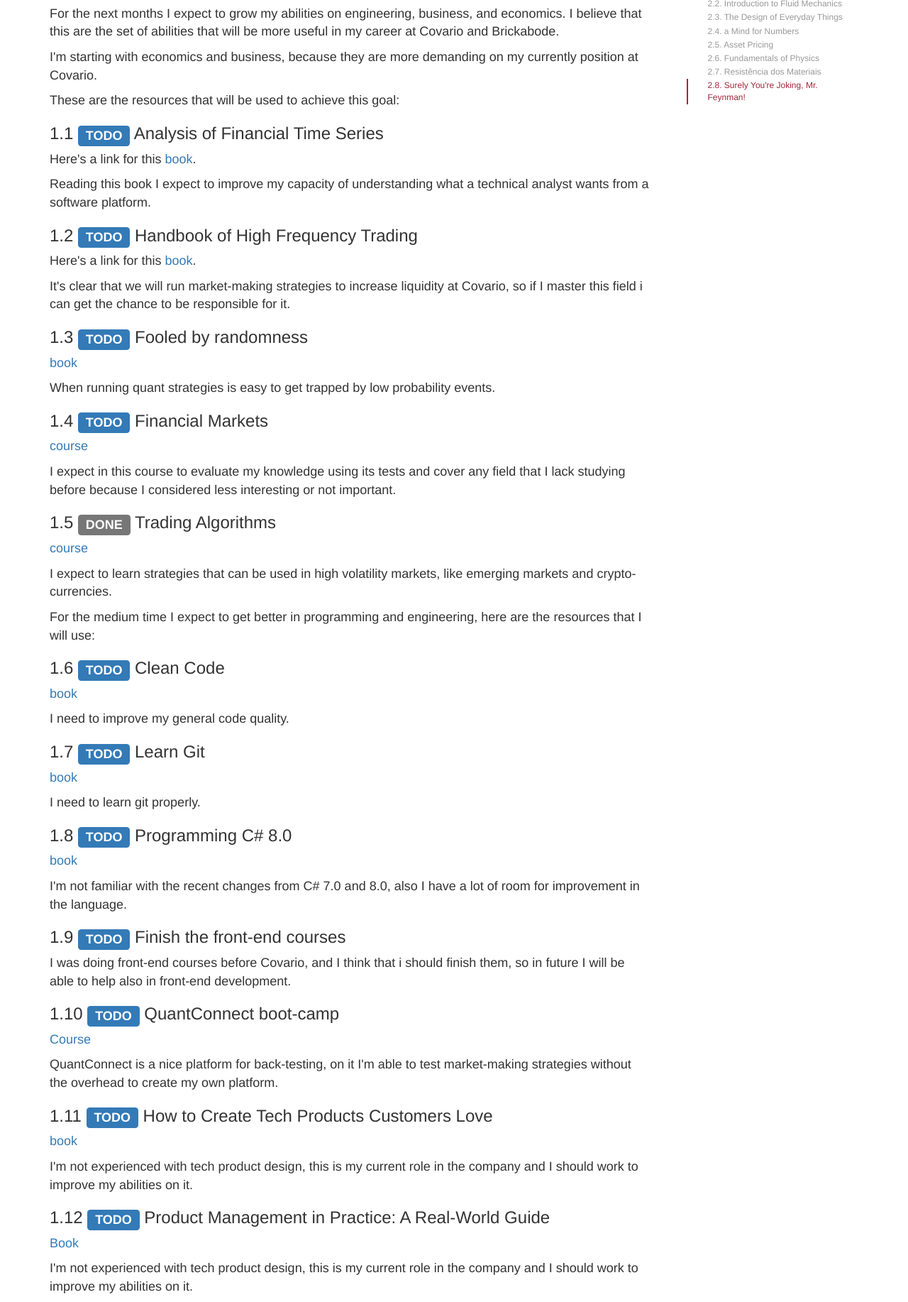
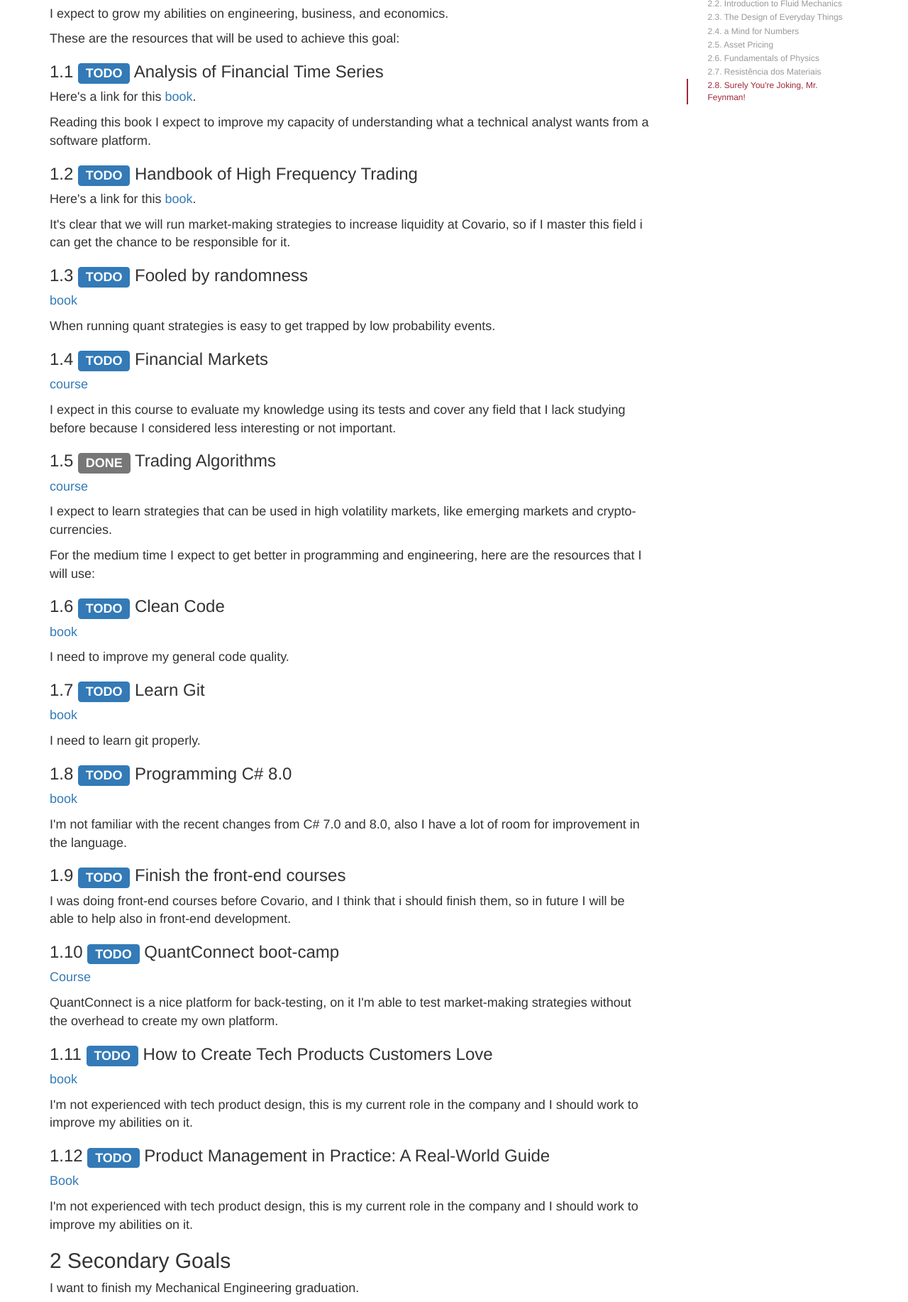
Before and after one commit to FelipeLuz/Testing, a plain HTML site: page index.html in a window 1280 px wide. Shown: the part 116-1950 px from the top of the page at 71% size. Drawn offline with nearby package versions, Linux system fonts and the light colour scheme.

Commit message:
Add files via upload

```diff
--- a/index.html
+++ b/index.html
@@ -2,7 +2,7 @@
 <html lang="en">
 <head>
 <title>Coaching Plan</title>
-<!-- 2020-03-06 sex 02:49 -->
+<!-- 2020-03-06 sex 03:09 -->
 <meta charset="utf-8">
 <meta name="viewport" content="width=device-width, initial-scale=1">
 <meta name="generator" content="Org-mode">
@@ -198,21 +198,13 @@ $(function() {
 <h2 id="sec-1"><span class="section-number-2">1</span> Main Goals</h2>
 <div class="outline-text-2" id="text-1">
 <p>
-For the next months I expect to grow my abilities on engineering, business, and
-economics. I believe that this are the set of abilities that will be more useful
-in my career at Covario and Brickabode.
-</p>
-
-<p>
-I'm starting with economics and business, because they are more
-demanding on my currently position at Covario.
+I expect to grow my abilities on engineering, business, and economics.
 </p>
 
 <p>
 These are the resources that will be used to achieve this goal:
 </p>
 </div>
-
 <div id="outline-container-sec-1-1" class="outline-3">
 <h3 id="sec-1-1"><span class="section-number-3">1.1</span> <span class="label label-primary TODO">TODO</span> Analysis of Financial Time Series</h3>
 <div class="outline-text-3" id="text-1-1">
@@ -392,17 +384,13 @@ company and I should work to improve my abilities on it.
 <h2 id="sec-2"><span class="section-number-2">2</span> Secondary Goals</h2>
 <div class="outline-text-2" id="text-2">
 <p>
-I'm finishing my graduation in Mechanical Engineering, this has being my main
-goal for the last years and for me is a pride question finish it, even having a
-nice job already.
+I want to finish my Mechanical Engineering graduation.
 </p>
 
 <p>
-For the next 12 months I will have around 12 classes and I'll start my thesis,
-these are the resources that I believe that will help me to achieve this goal:
+These are the resources that will help me to achieve this goal:
 </p>
 </div>
-
 <div id="outline-container-sec-2-1" class="outline-3">
 <h3 id="sec-2-1"><span class="section-number-3">2.1</span> <span class="label label-primary TODO">TODO</span> Numerical Methods for Engineers</h3>
 <div class="outline-text-3" id="text-2-1">
@@ -547,7 +535,7 @@ the 20th century.
 </div></div></div>
 <footer id="postamble" class="">
 <div><p class="author">Author: Ba</p>
-<p class="date">Created: 2020-03-06 sex 02:49</p>
+<p class="date">Created: 2020-03-06 sex 03:09</p>
 <p class="creator"><a href="http://www.gnu.org/software/emacs/">Emacs</a> 25.2.2 (<a href="http://orgmode.org">Org-mode</a> 9.3.6)</p>
 </div>
 </footer>
```
